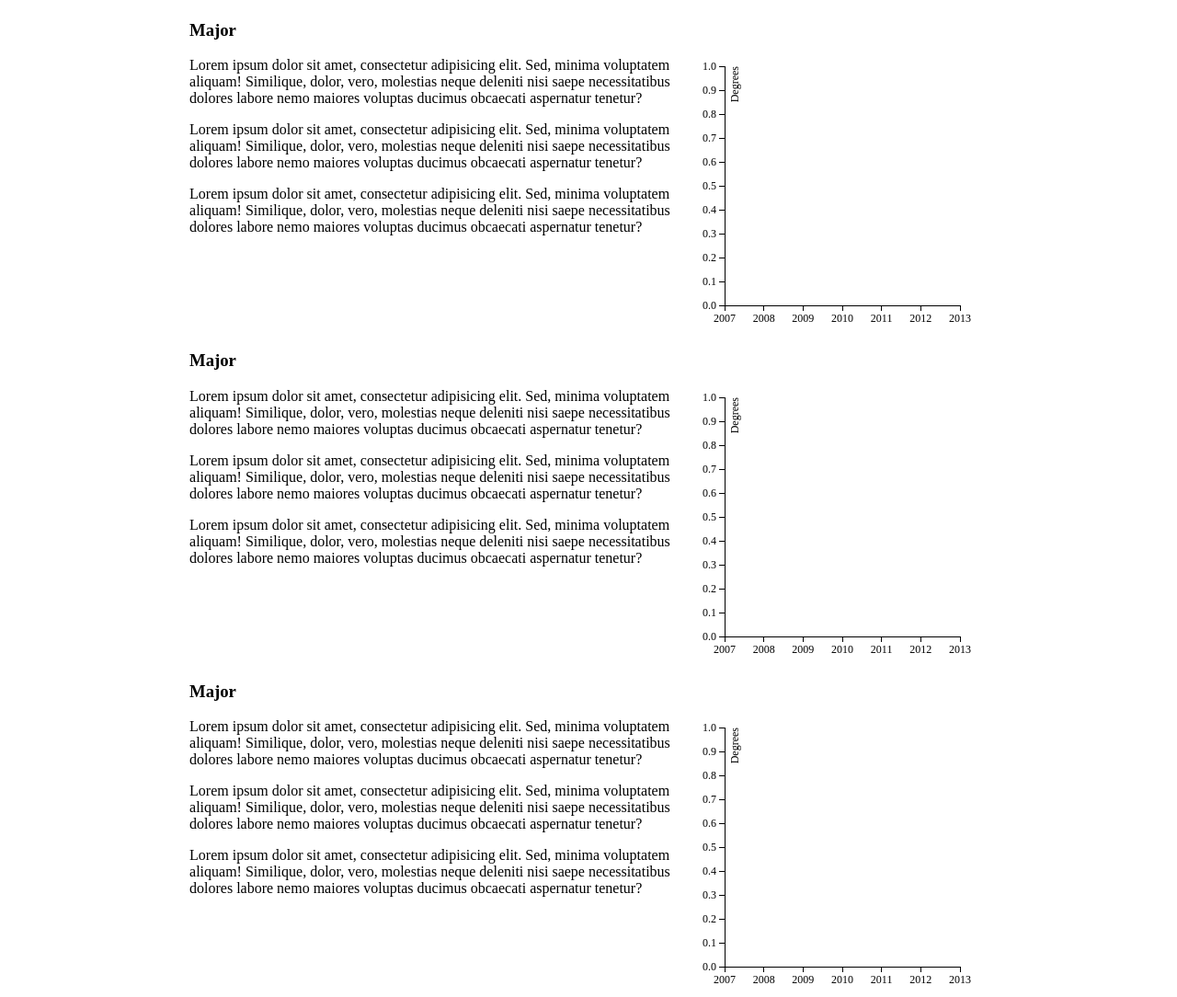
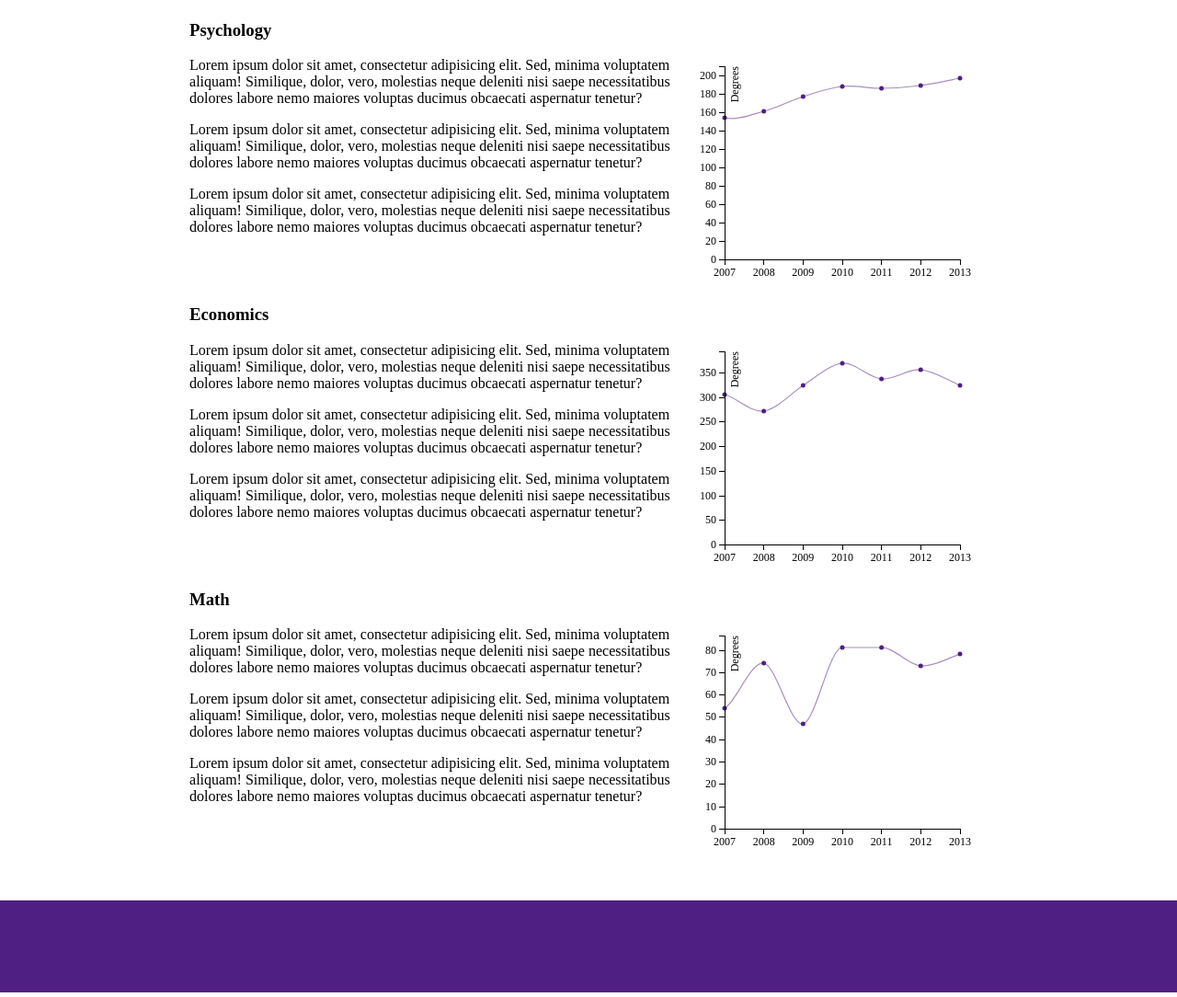
Before and after one commit to duner/nu_majors, a website: page index.html in a window 1280 px wide. Shown: the part 1181-2265 px from the top of the page at 92% size. Drawn offline with nearby package versions, Linux system fonts and the light colour scheme.

Commit message:
get data for small charts from html data-major attr

```diff
--- a/_css/scss/_content.scss
+++ b/_css/scss/_content.scss
@@ -56,11 +56,11 @@ section.content {
 				width: 100%;
 				@include media($large) {
 					@include span-columns(6);
-					height: 300px;
+					height: 250px;
 				}
 				@include media($medium) {
 					@include fill-parent;
-					height: 225px;
+					height: 200px;
 					margin-bottom: 1em;
 				}
 				@include media($small) {
--- a/_js/script.js
+++ b/_js/script.js
@@ -510,6 +510,29 @@ d3.csv("_data/Undergrad_Degrees_012814.csv", function(csv) {
 		articles = d3.selectAll("div.article").each(function(d, i) {
 			self = this;
 			m = d3.select(this).attr('data-major');
+			console.log(m);
+			m = m.split(",")
+			small_dataset = [];
+
+			for (var i = dataset.length - 1; i >= 0; i--) {
+				index = m.indexOf(dataset[i].major);
+				if (index >= 0) {
+					if (dataset[i].major == m) {
+						small_dataset.push(dataset[i]);
+					}
+				}
+			};
+
+			if (smallW < 350) {
+				smX.domain([new Date(2007, 0, 1), new Date(2013, 0, 1)]);
+			} else {
+				smX.domain([new Date(2003, 0, 1), new Date(2013, 0, 1)]);
+			}
+			smX.range([0, smallWidth]);
+			smY.rangeRound([smallHeight, 0]);
+
+			a = getUpperDomain(small_dataset);
+			smY.domain([0,a]);
 
 			svg = d3.select(this).selectAll("div.small_chart").append('svg')
 				.attr("width", smallWidth + smallMargin.left + smallMargin.right)
@@ -520,7 +543,7 @@ d3.csv("_data/Undergrad_Degrees_012814.csv", function(csv) {
 				.attr("transform", "translate(" + smallMargin.left + "," + smallMargin.top + ")")
 
 			small_chart.append("clipPath")
-			    .attr("class", "chart-area")
+			    .attr("id", "chartarea")
 			    .append("rect")
 			    .attr("width", smallWidth)
 			    .attr("height", smallHeight)
@@ -538,8 +561,9 @@ d3.csv("_data/Undergrad_Degrees_012814.csv", function(csv) {
 			var path = majors.append("path")
 				.attr("class", "line")
 				.attr("d", function(d) { return smLine(d.values); })
-				.attr("clip-path", "url(.chart-area)")
+				.attr("clip-path", "url(#chartarea)")
 				.attr("stroke", function(d) { return purple })
+				.attr("fill", "none")
 				.attr("opacity", .5)
 				.attr("stroke-width", 1.2)
 
@@ -591,9 +615,11 @@ d3.csv("_data/Undergrad_Degrees_012814.csv", function(csv) {
 			} else {
 				smX.domain([new Date(2003, 0, 1), new Date(2013, 0, 1)]);
 			}
-			console.log(smallWidth)
 			smX.range([0, smallWidth]);
 			smY.rangeRound([smallHeight, 0]);
+
+			a = getUpperDomain(small_dataset);
+			smY.domain([0,a]);
 
 			var t = small_chart.transition()
 				.duration(duration)
@@ -760,7 +786,7 @@ d3.csv("_data/Undergrad_Degrees_012814.csv", function(csv) {
 			selectedMajors.update(param);
 	    	updateDataset(dataset)
 	  	});
-	};
+	}
 
 	function updateDataset(d) {
 		activeItems = [];
--- a/index.html
+++ b/index.html
@@ -48,7 +48,7 @@
 	<section class="content">
 		<div class="container">
 		<div class="major">
-			<h3>Major</h3>
+			<h3>Psychology</h3>
 			<div class="article" data-major="Psychology">
 				<div class="small_chart"></div>
 				<div class="text">
@@ -59,8 +59,8 @@
 			</div>
 		</div>
 		<div class="major">
-			<h3>Major</h3>
-			<div class="article" data-major="Economics">
+			<h3>Economics</h3>
+			<div class="article" data-major='Economics'>
 				<div class="small_chart"></div>
 				<div class="text">
 					<p>Lorem ipsum dolor sit amet, consectetur adipisicing elit. Sed, minima voluptatem aliquam! Similique, dolor, vero, molestias neque deleniti nisi saepe necessitatibus dolores labore nemo maiores voluptas ducimus obcaecati aspernatur tenetur?</p>
@@ -70,9 +70,9 @@
 			</div>
 		</div>
 		<div class="major">
-			<h3>Major</h3>
-			<div class="article">
-				<div class="small_chart" data-major="Mathematics"></div>
+			<h3>Math</h3>
+			<div class="article" data-major='Mathematics'>
+				<div class="small_chart"></div>
 				<div class="text">
 					<p>Lorem ipsum dolor sit amet, consectetur adipisicing elit. Sed, minima voluptatem aliquam! Similique, dolor, vero, molestias neque deleniti nisi saepe necessitatibus dolores labore nemo maiores voluptas ducimus obcaecati aspernatur tenetur?</p>
 					<p>Lorem ipsum dolor sit amet, consectetur adipisicing elit. Sed, minima voluptatem aliquam! Similique, dolor, vero, molestias neque deleniti nisi saepe necessitatibus dolores labore nemo maiores voluptas ducimus obcaecati aspernatur tenetur?</p>
```
Also changed, not shown: _css/styles.css.
